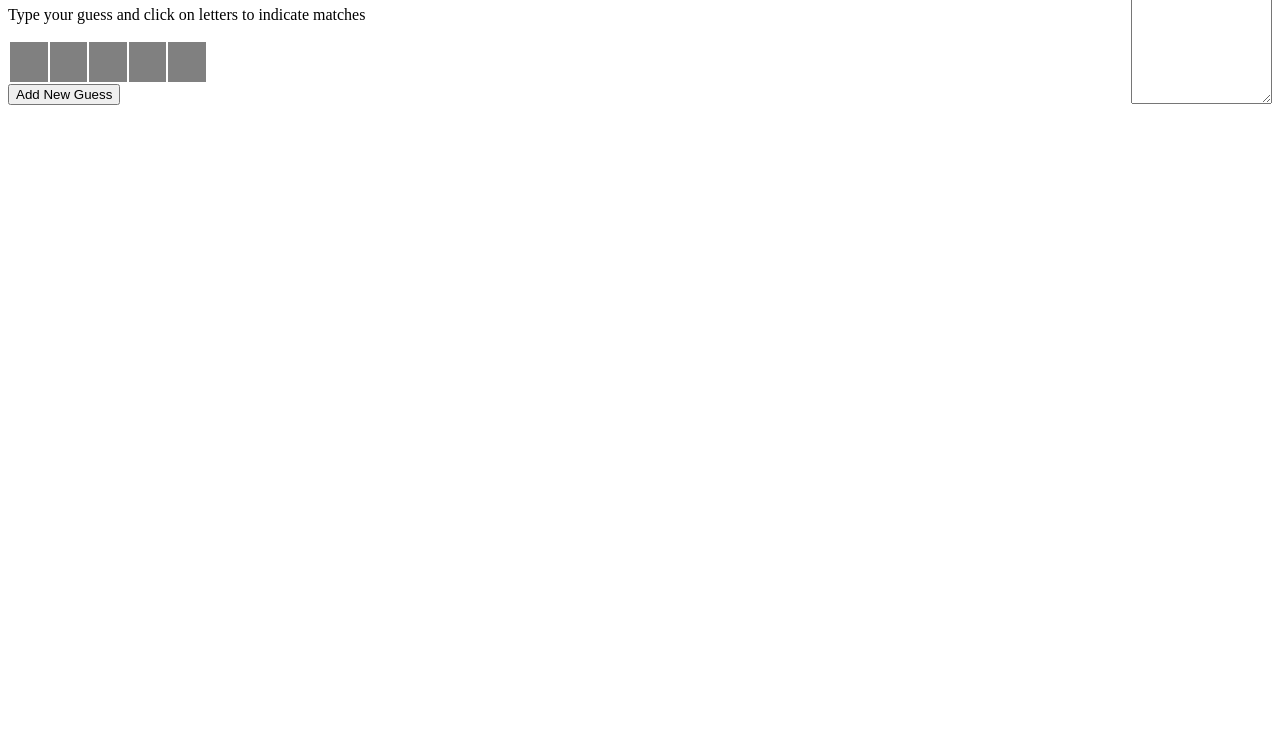
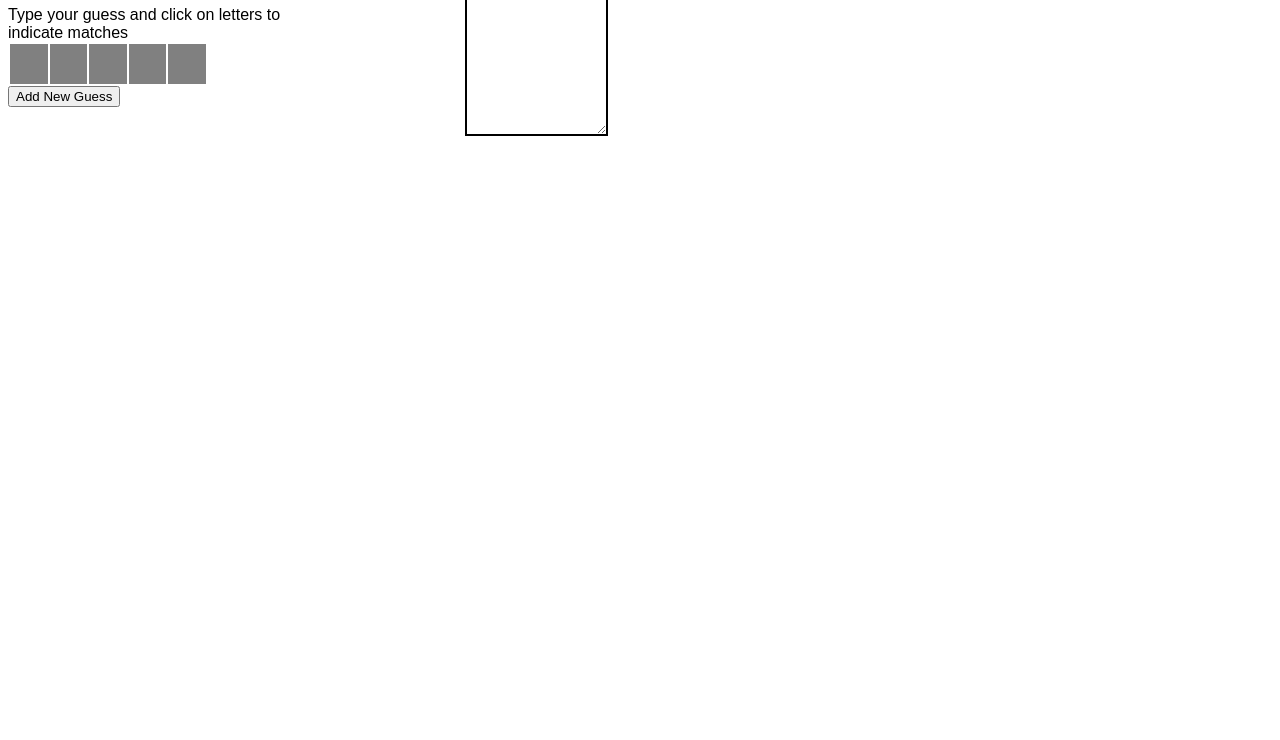
Before and after one commit to jakefeasel/wordlehelper, a plain HTML site: page index.html in a window 1280 px wide. Shown: the part 60-800 px from the top of the page. Drawn offline with Linux system fonts and the light colour scheme.

Commit message:
Adds some styling

```diff
--- a/index.html
+++ b/index.html
@@ -1,6 +1,11 @@
 <html>
 <head>
+    <meta name="viewport" content="width=600, initial-scale=1">
     <style>
+        body {
+            font-family: sans-serif;
+            width: 600px;
+        }
         #words {
             min-width: 200px;
         }
@@ -10,7 +15,6 @@
             color: white;
             height: 40px;
             min-width: 20px;
-            font-family: sans-serif;
             font-weight: bold;
             text-align: center;
         }
@@ -22,6 +26,8 @@
         }
         #otherGuesses {
             float: right;
+            border: solid black 2px;
+            font-family: monospace;
         }
     </style>
 
@@ -49,6 +55,8 @@
             currentWord = currentWord.replace(/.$/, '');
         } else if (event.key.match(/^[A-Za-z]$/) && currentWord.length < 5) {
             currentWord = currentWord += event.key.toLowerCase();
+        } else if (event.key === "Enter") {
+            guessNewWord();
         }
         displayCurrentWord();
     }
@@ -115,10 +123,10 @@
 <body onkeydown="updateWords(event)">
 
 
-<textarea rows="10" cols="15" id="otherGuesses" readonly></textarea>
-
+<textarea rows="12" cols="15" id="otherGuesses" readonly></textarea>
+<div style="width: 300px">
 <h1>Wordle Helper</h1>
-<p>Type your guess and click on letters to indicate matches</p>
+Type your guess and click on letters to indicate matches
 <table id="words" onClick="toggleLetterState(event)">
     <tr>
         <td></td>
@@ -129,7 +137,6 @@
     </tr>
 </table>
 <input type="button" value="Add New Guess" onClick="guessNewWord()">
-
-
+</div>
 </body>
 </html>
```
